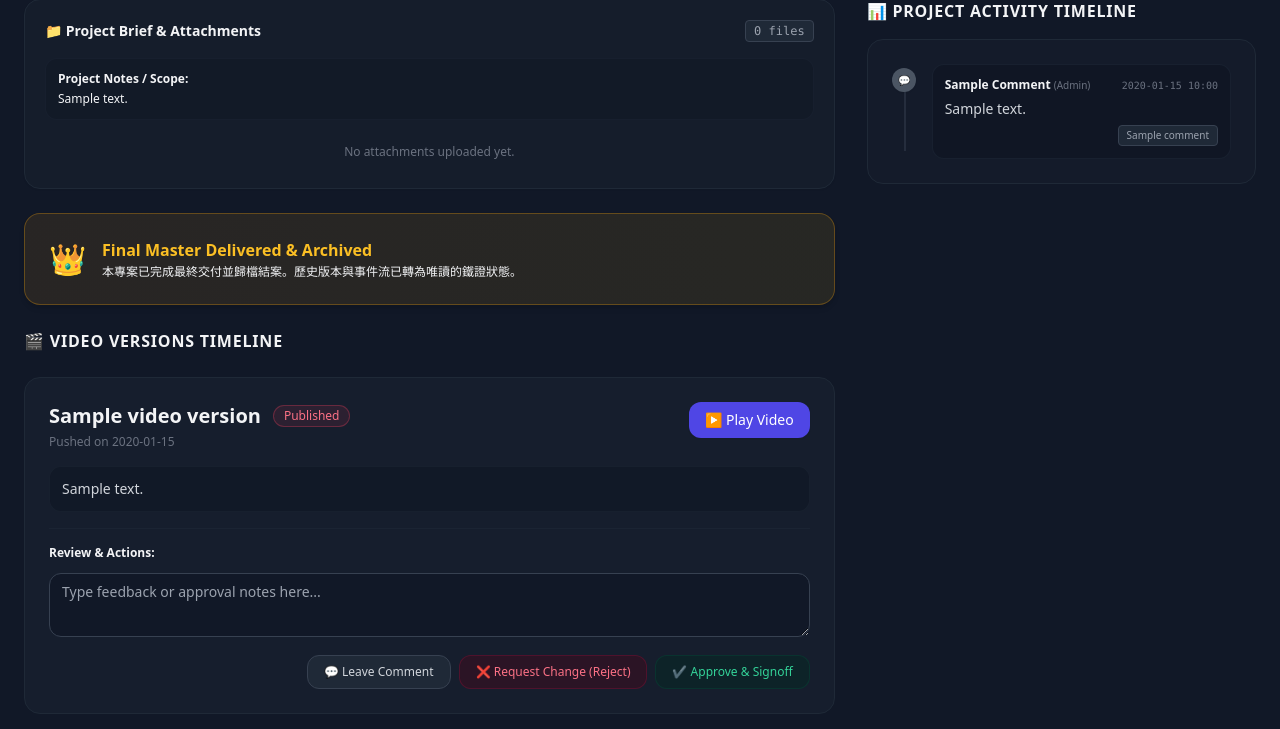
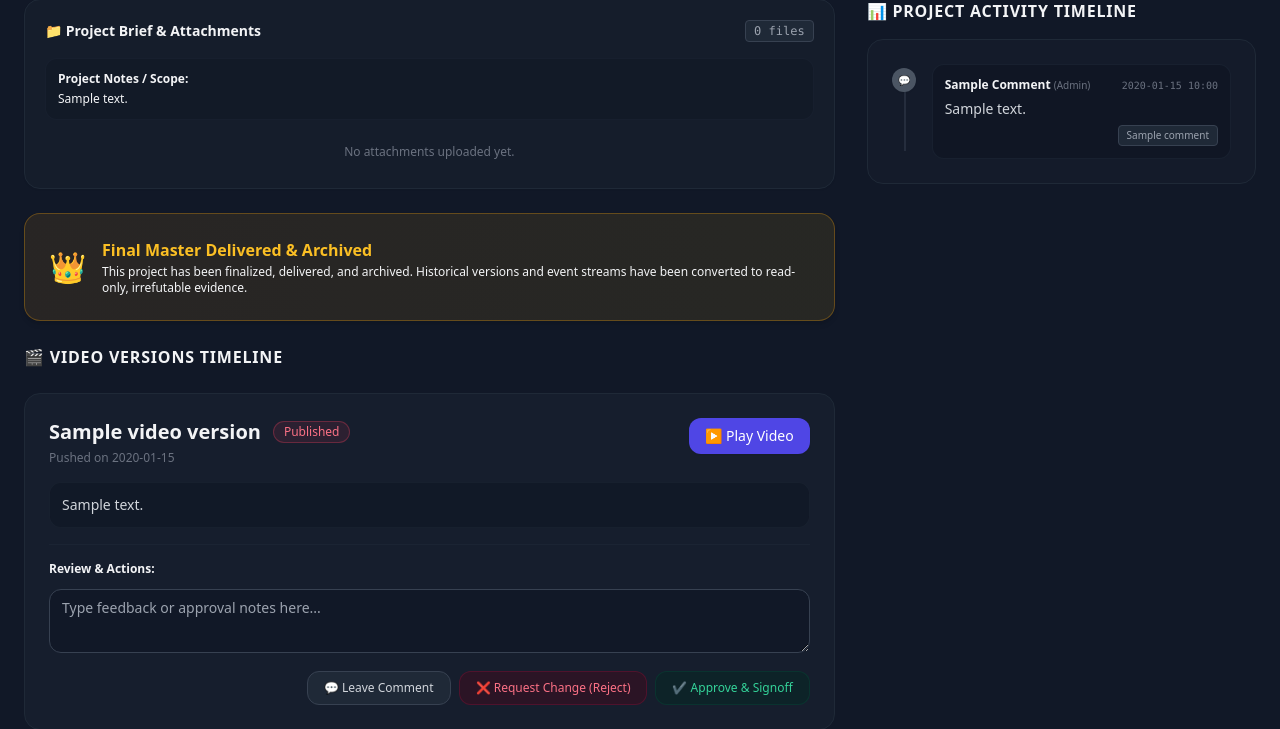
Before and after one commit to melody940504-ai/clientflow, a FastAPI app: page /review/1 in a window 1280 px wide. Shown: the part 92-821 px from the top of the page. Run offline with FastAPI, Linux system fonts and the light colour scheme; tables that the repository leaves empty hold one stand-in row (values such as "Sample post"); a database or web service that is not in the repository returns one stand-in record (values such as "Sample title"); some libraries are stand-ins or nearby versions.

Commit message:
Correct language

```diff
--- a/app/main.py
+++ b/app/main.py
@@ -330,6 +330,8 @@ def dashboard(request: Request, status: str = "all", category: str = "all", clie
         notes_text = c_dict.get("notes") or ""
         if "Password:" in notes_text:
             raw_password = notes_text.split("Password:", 1)[1].split("\n", 1)[0].strip()
+        elif "密碼:" in notes_text:
+            raw_password = notes_text.split("密碼:", 1)[1].split("\n", 1)[0].strip()
 
         c_dict["raw_password"] = raw_password
         parsed_clients.append(c_dict)
--- a/app/templates/project.html
+++ b/app/templates/project.html
@@ -174,7 +174,7 @@
                 <span class="text-3xl">👑</span>
                 <div>
                     <h3 class="text-base font-bold text-amber-400">Final Master Delivered & Archived</h3>
-                    <p class="text-xs text-gray-400-fix mt-0.5">本專案已完成最終交付並歸檔結案。歷史版本與事件流已轉為唯讀的鐵證狀態。</p>
+                    <p class="text-xs text-gray-400-fix mt-0.5">This project has been finalized, delivered, and archived. Historical versions and event streams have been converted to read-only, irrefutable evidence.</p>
                 </div>
             </div>
             {% elif user.role == 'owner' %}
@@ -186,7 +186,7 @@
                     </button>
                 </div>
                 <form action="/projects/{{ project.id }}/versions" method="post" class="grid grid-cols-3 gap-3">
-                    <input type="text" name="version_label" required pattern="\s*\S+.*" title="請輸入有效的版本標籤，不能全為空白" placeholder="Version Label (e.g. V1, V2)" class="input-fix col-span-3 md:col-span-1 bg-gray-900 border border-gray-700 rounded-xl px-3 py-2 text-sm focus:outline-none focus:border-indigo-500 text-white">
+                    <input type="text" name="version_label" required pattern="\s*\S+.*" title="Please enter a valid version label, cannot be all whitespace" placeholder="Version Label (e.g. V1, V2)" class="input-fix col-span-3 md:col-span-1 bg-gray-900 border border-gray-700 rounded-xl px-3 py-2 text-sm focus:outline-none focus:border-indigo-500 text-white">
                     <input type="url" name="video_url" required placeholder="Video URL (e.g. YouTube, Drive)" class="input-fix col-span-3 md:col-span-1 bg-gray-900 border border-gray-700 rounded-xl px-3 py-2 text-sm focus:outline-none focus:border-indigo-500 text-white">
                     <textarea name="notes" placeholder="Optional notes or description..." class="input-fix col-span-3 md:col-span-1 bg-gray-900 border border-gray-700 rounded-xl px-3 py-2 text-sm h-10 focus:outline-none focus:border-indigo-500 text-white"></textarea>
                     <button type="submit" class="col-span-3 bg-indigo-600 hover:bg-indigo-500 text-white font-medium rounded-xl px-4 py-2 transition text-sm">
@@ -383,7 +383,7 @@
                 <a
                     id="attachmentDownloadBtn"
                     href="#"
-                    target="_blank"
+                    download
                     class="px-3 py-1 bg-indigo-600 hover:bg-indigo-500 rounded-lg text-xs text-white"
                 >
                     Download
```
Also changed, not shown: app/templates/login.html (+5 -5 lines).
